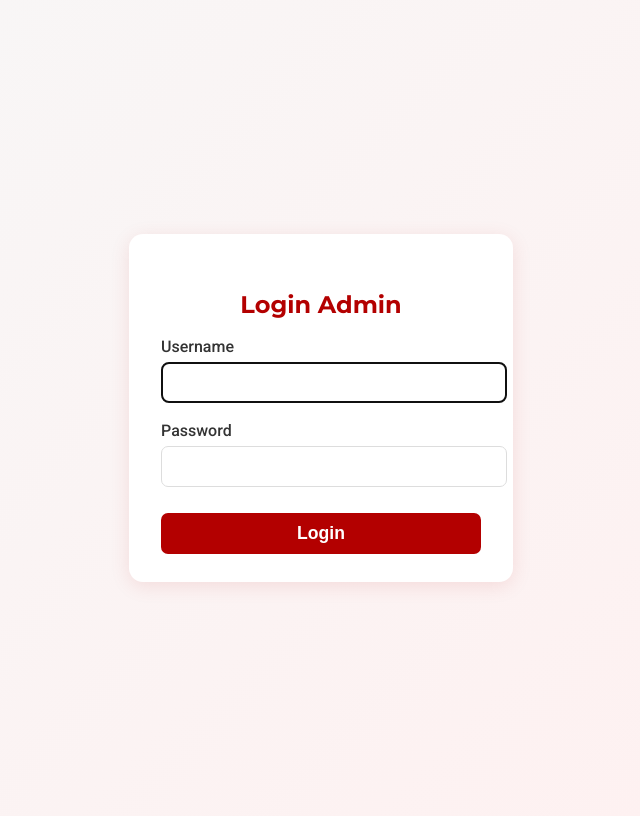
After one commit to aryawardhana15/Fraud-Detection-System, a Flask app: page /login in a window 1280 px wide. The commit adds this page. Shown: the whole page, without its empty margins (319-959 px from the left). Run offline with Flask 3, Linux system fonts and the light colour scheme.

Commit message:
add login page and Add comprehensive User Profile page with charts and user summary

```diff
--- a/dashboard/app.py
+++ b/dashboard/app.py
@@ -1,8 +1,10 @@
-from flask import Flask, render_template, request
+from flask import Flask, render_template, request, redirect, url_for, session, flash
 from pymongo import MongoClient
 from datetime import datetime, timedelta
+from functools import wraps
 
 app = Flask(__name__)
+app.secret_key = 'supersecretkey'  # Ganti di production
 
 # Koneksi ke MongoDB (default: localhost:27017)
 client = MongoClient('mongodb://localhost:27017/')
@@ -21,7 +23,33 @@ def to_datetime_ict_filter(value):
     except Exception:
         return value
 
+@app.route('/login', methods=['GET', 'POST'])
+def login():
+    if request.method == 'POST':
+        username = request.form.get('username')
+        password = request.form.get('password')
+        if username == 'admin' and password == 'admin123':
+            session['logged_in'] = True
+            return redirect(url_for('index'))
+        else:
+            flash('Username atau password salah!', 'danger')
+    return render_template('login.html')
+
+@app.route('/logout')
+def logout():
+    session.pop('logged_in', None)
+    return redirect(url_for('login'))
+
+def login_required(f):
+    @wraps(f)
+    def decorated_function(*args, **kwargs):
+        if not session.get('logged_in'):
+            return redirect(url_for('login'))
+        return f(*args, **kwargs)
+    return decorated_function
+
 @app.route('/', methods=['GET'])
+@login_required
 def index():
     start_date = request.args.get('start_date')
     end_date = request.args.get('end_date')
@@ -52,6 +80,7 @@ def index():
     return render_template('index.html', alerts=alerts, start_date=start_date or '', end_date=end_date or '')
 
 @app.route('/user/<user_id>', methods=['GET'])
+@login_required
 def user_history(user_id):
     # Ambil semua transaksi/alert user dari MongoDB
     alerts = list(db_alerts.find({'user_id': user_id}).sort('timestamp', -1))
@@ -60,5 +89,15 @@ def user_history(user_id):
             alert['_id'] = str(alert['_id'])
     return render_template('index.html', alerts=alerts, user_id=user_id, start_date='', end_date='')
 
+@app.route('/profile/<user_id>')
+@login_required
+def user_profile(user_id):
+    alerts = list(db_alerts.find({'user_id': user_id}).sort('timestamp', -1))
+    total_transaksi = len(alerts)
+    total_alert = sum(1 for a in alerts if a.get('fraud_score', 0) >= 0.7)
+    avg_amount = sum(a.get('amount', 0) for a in alerts) / total_transaksi if total_transaksi else 0
+    avg_behavior = sum(a.get('user_behavior_score', 0) for a in alerts) / total_transaksi if total_transaksi else 0
+    return render_template('user_profile.html', user_id=user_id, alerts=alerts, total_transaksi=total_transaksi, total_alert=total_alert, avg_amount=avg_amount, avg_behavior=avg_behavior)
+
 if __name__ == '__main__':
     app.run(debug=True)
--- /dev/null
+++ b/dashboard/templates/login.html
@@ -0,0 +1,97 @@
+<!DOCTYPE html>
+<html lang="en">
+<head>
+    <meta charset="UTF-8">
+    <title>Login Admin - Fraud Dashboard</title>
+    <meta name="viewport" content="width=device-width, initial-scale=1.0">
+    <link href="https://fonts.googleapis.com/css2?family=Montserrat:wght@700;500;400&family=Roboto:wght@300;400;500&display=swap" rel="stylesheet">
+    <style>
+        body {
+            font-family: 'Roboto', sans-serif;
+            background: linear-gradient(135deg, #f7f7f7 0%, #fff0f0 100%);
+            min-height: 100vh;
+            display: flex;
+            align-items: center;
+            justify-content: center;
+        }
+        .login-container {
+            background: #fff;
+            padding: 36px 32px 28px 32px;
+            border-radius: 14px;
+            box-shadow: 0 4px 20px rgba(179,0,0,0.10);
+            min-width: 320px;
+            max-width: 95vw;
+        }
+        h2 {
+            font-family: 'Montserrat', sans-serif;
+            color: #b30000;
+            margin-bottom: 18px;
+            text-align: center;
+        }
+        .form-group {
+            margin-bottom: 18px;
+        }
+        label {
+            font-weight: 500;
+            color: #333;
+        }
+        input[type="text"], input[type="password"] {
+            width: 100%;
+            padding: 10px 12px;
+            border: 1px solid #ddd;
+            border-radius: 7px;
+            font-size: 1rem;
+            margin-top: 6px;
+            font-family: 'Roboto', sans-serif;
+        }
+        button {
+            width: 100%;
+            background: #b30000;
+            color: #fff;
+            border: none;
+            padding: 10px 0;
+            border-radius: 7px;
+            font-weight: 700;
+            font-size: 1.1rem;
+            cursor: pointer;
+            margin-top: 8px;
+            transition: background 0.2s;
+        }
+        button:hover {
+            background: #800000;
+        }
+        .alert {
+            background: #ffeaea;
+            color: #b30000;
+            border-radius: 6px;
+            padding: 10px 14px;
+            margin-bottom: 16px;
+            font-weight: 500;
+            text-align: center;
+        }
+    </style>
+</head>
+<body>
+    <div class="login-container">
+        <h2>Login Admin</h2>
+        {% with messages = get_flashed_messages(with_categories=true) %}
+          {% if messages %}
+            {% for category, message in messages %}
+              <div class="alert">{{ message }}</div>
+            {% endfor %}
+          {% endif %}
+        {% endwith %}
+        <form method="post">
+            <div class="form-group">
+                <label for="username">Username</label>
+                <input type="text" id="username" name="username" required autofocus>
+            </div>
+            <div class="form-group">
+                <label for="password">Password</label>
+                <input type="password" id="password" name="password" required>
+            </div>
+            <button type="submit">Login</button>
+        </form>
+    </div>
+</body>
+</html>
```
Also changed, not shown: dashboard/templates/index.html (+17 -1 lines), dashboard/templates/user_profile.html (added, +145 -0 lines).
